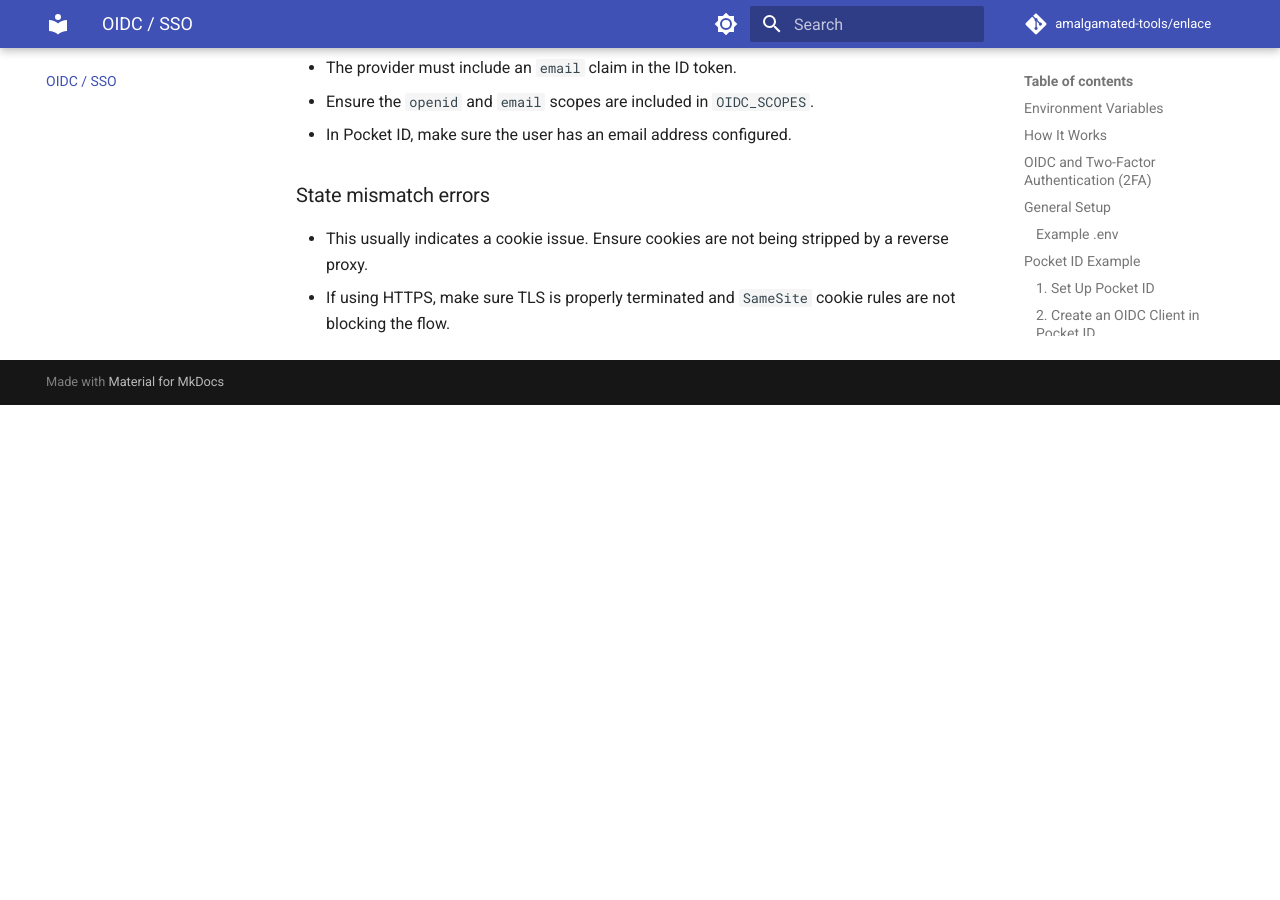
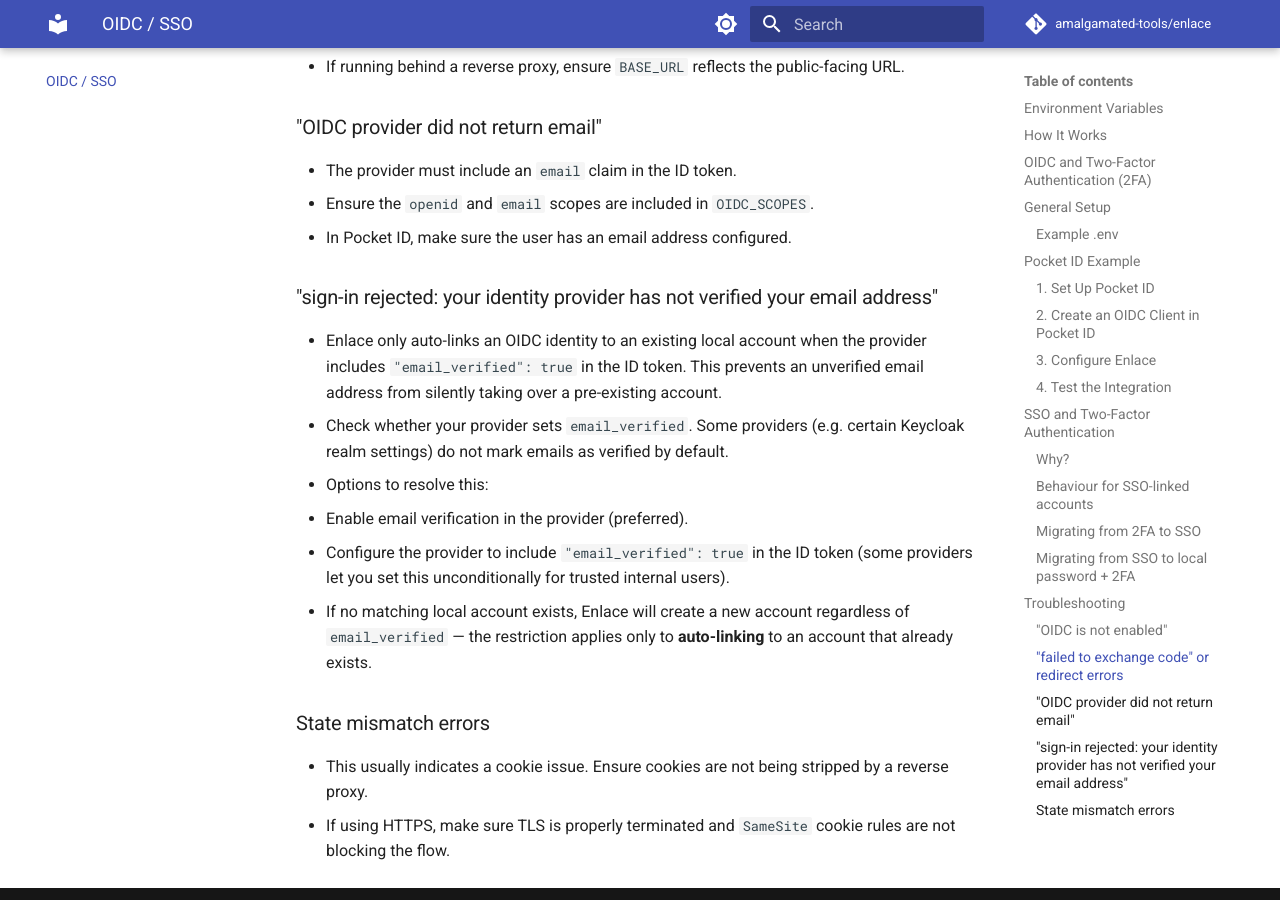
Before and after one commit to amalgamated-tools/enlace, an MkDocs documentation site: the page built from docs/oidc.md, in a window 1280 px wide and 900 px high, scrolled down 5544 px. Built offline with MkDocs 1.6.1 and Material for MkDocs 9.7.7, drawn with Linux system fonts in a browser that asks for light colours; comment, search, counter and statistics services are not loaded; before the commit the page ends 5949 px from its top, so only the background shows below that; some of the changed text lies outside the part shown.

Commit message:
docs: document email_verified requirement for OIDC auto-link
When a user signs in via OIDC and a local account with the same email
already exists, Enlace only auto-links the OIDC identity when the
provider reports email_verified: true in the ID token. If the email is
unverified, sign-in is rejected with an explicit error message.

This security behavior was implemented in internal/service/oidc.go but
was not reflected in the OIDC documentation. Update docs/oidc.md to:
- Clarify step 5 of the "How It Works" flow
- Add a new troubleshooting entry for the rejected sign-in error

Co-authored-by: Copilot <223556219+Copilot@users.noreply.github.com>

```diff
--- a/docs/oidc.md
+++ b/docs/oidc.md
@@ -19,7 +19,7 @@ Enlace supports OpenID Connect (OIDC) for Single Sign-On (SSO). This allows user
 2. Clicking it redirects the user to the OIDC provider for authentication.
 3. After successful authentication, the provider redirects back to Enlace's callback URL.
 4. Enlace extracts the user's email, name, and subject from the ID token.
-5. If a local user with the same email exists, the OIDC identity is automatically linked.
+5. If a local user with the same email exists **and the provider reports `email_verified: true`**, the OIDC identity is automatically linked to that account. If the provider has **not** verified the email, sign-in is rejected with `"sign-in rejected: your identity provider has not verified your email address"` — this prevents an unverified email from silently hijacking an existing account.
 6. If no matching user exists, a new account is created.
 
 Existing users can also link/unlink their OIDC identity from the **Settings → Security** tab.
@@ -172,6 +172,14 @@ If you have 2FA enabled and want to switch to SSO, simply link your OIDC identit
 - Ensure the `openid` and `email` scopes are included in `OIDC_SCOPES`.
 - In Pocket ID, make sure the user has an email address configured.
 
+### "sign-in rejected: your identity provider has not verified your email address"
+- Enlace only auto-links an OIDC identity to an existing local account when the provider includes `"email_verified": true` in the ID token. This prevents an unverified email address from silently taking over a pre-existing account.
+- Check whether your provider sets `email_verified`. Some providers (e.g. certain Keycloak realm settings) do not mark emails as verified by default.
+- Options to resolve this:
+  - Enable email verification in the provider (preferred).
+  - Configure the provider to include `"email_verified": true` in the ID token (some providers let you set this unconditionally for trusted internal users).
+  - If no matching local account exists, Enlace will create a new account regardless of `email_verified` — the restriction applies only to **auto-linking** to an account that already exists.
+
 ### State mismatch errors
 - This usually indicates a cookie issue. Ensure cookies are not being stripped by a reverse proxy.
 - If using HTTPS, make sure TLS is properly terminated and `SameSite` cookie rules are not blocking the flow.
```
